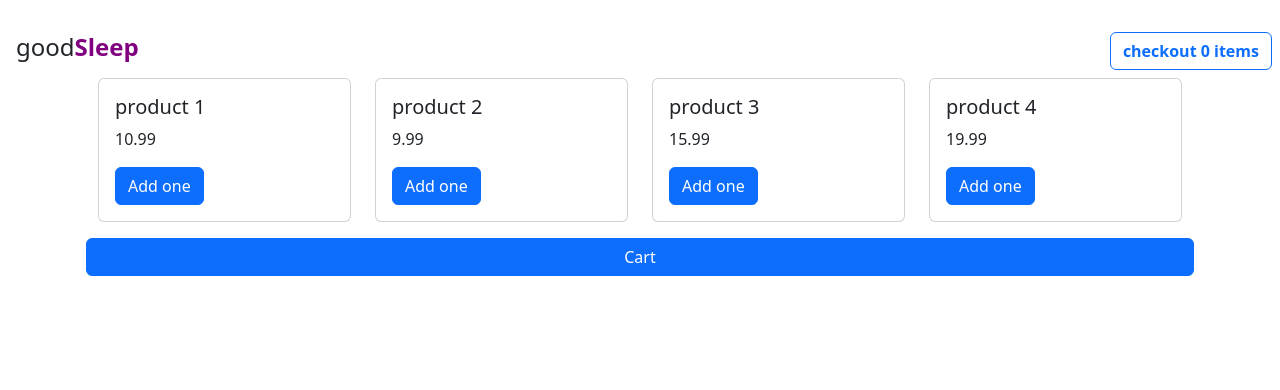
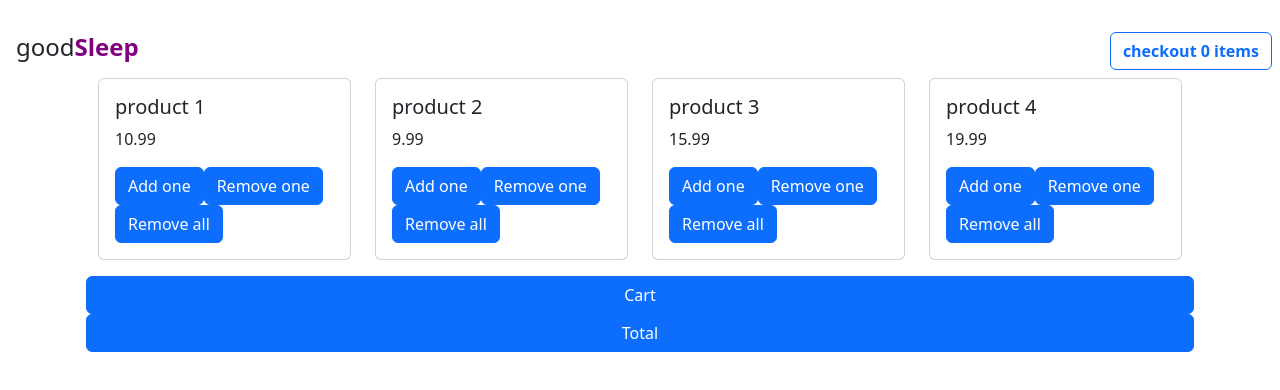
Before and after one commit to CarlosCardenas24/frontendStore, a React (Create React App) app: page / in a window 1280 px wide. Shown: the top 390 px of the page. Built offline with nearby package versions, Linux system fonts and the light colour scheme; the HTML template or start-up script is replaced by a standard one.

Commit message:
remove and delete form cart are done

```diff
--- a/src/Card.jsx
+++ b/src/Card.jsx
@@ -5,7 +5,7 @@ import  CartContext  from './context/CartContext'
 import { useContext } from 'react'
 
 function ProductCard() {
-  const {addOneToCart, cart, checkCart} = useContext(CartContext)
+  const {addOneToCart, cart, checkCart, removeOneFromCart, deleteFromCart, getTotalCost} = useContext(CartContext)
 
   return (
     <div>
@@ -19,6 +19,8 @@ function ProductCard() {
             <Card.Text>
               <p>{product.price}</p>
               <Button onClick={() => addOneToCart(product.id)}>Add one</Button>
+              <Button onClick={() => removeOneFromCart(product.id)}>Remove one</Button>
+              <Button onClick={() => deleteFromCart(product.id)}>Remove all</Button>
             </Card.Text>
           </Card.Body>
         </Card>
@@ -27,6 +29,7 @@ function ProductCard() {
       </Row>
       <Row>
         <Button onClick={() => checkCart()}>Cart</Button>
+        <Button onClick={() => getTotalCost()}>Total</Button>
       </Row>
     </Container>
     </div>
--- a/src/context/CartContext.js
+++ b/src/context/CartContext.js
@@ -7,14 +7,14 @@ const CartContext = createContext({
     getProductQuantity: () => {},
     addOneToCart: () => {},
     checkCart: () => {},
-    /* removeOneFromCart: () => {},
+    removeOneFromCart: () => {},
     deleteFromCart: () => {},
-    getTotalCost: () => {} */
+    getTotalCost: () => {}
 })
 
 export const CartContextProvider = ({children}) => {
     // items = shopping cart
-    const [cart, setCart] = useState([/* {id: 1, quantity: 2} */])
+    const [cart, setCart] = useState([])
     let quantity = 0;
 
 
@@ -22,6 +22,7 @@ export const CartContextProvider = ({children}) => {
 
     const getProductQuantity = (id) => {
         quantity = cart.find(item => item.id === id )?.quantity
+
         if (quantity === undefined || quantity < 0) {
             return  quantity = 0;
         } else {
@@ -32,8 +33,10 @@ export const CartContextProvider = ({children}) => {
 
     // adding one to the cart
     const addOneToCart = (id) => {
+
         if (getProductQuantity(id) === 0){
             setCart([{id, quantity: 1}, ...cart])
+
         } else if (getProductQuantity(id) >= 1) {
             setCart(cart.map((product) => {
                     if (product.id === id) {
@@ -44,39 +47,45 @@ export const CartContextProvider = ({children}) => {
         }
     }
 
+    const removeOneFromCart = (id) => {
+        if (getProductQuantity(id) === 0){
+            return null
+        } else if (getProductQuantity(id) === 1) {
+            setCart(cart.filter((product) => product.id !== id))
+        } else if (getProductQuantity(id) > 1) {
+            setCart(cart.map((product) => {
+                if (product.id === id) {
+                    product.quantity--
+                }
+                return product
+        }))
+        }
+    }
+
+    const deleteFromCart = (id) => {
+        if (getProductQuantity(id) === 0){
+            return null
+        } else if (getProductQuantity(id) >= 1) {
+            setCart(cart.filter((product) => product.id !== id))
+        }
+    }
+
+    const getTotalCost = () => {
+
+    }
+
     const checkCart = () => {
         console.log(cart)
     }
-
-        /*
-        implement the getProductQuantity function here
-        check the quantity of the id passed
-        if the quantity is undefined then return 0 from the function, else return quantity
-        adding one to the cart
-        */
-
-        /*
-        use the map high order function rather then the find
-        look for a matching id, implement
-        the high order function
-        in the setCart method
-        example setCart(items.map(product =>conditional logic here))
-        */
-
-        /*
-        hint map returns an array which can become you're new
-        shopping cart if there is and id match increment the
-        quantity else just return the product
-        */
 
     return <CartContext.Provider value={{
         cart,
         getProductQuantity,
         addOneToCart,
         checkCart,
-        /* removeOneFromCart,
+        removeOneFromCart,
         deleteFromCart,
-        getTotalCost */
+        getTotalCost
     }}>
         {children}
     </CartContext.Provider>
```
